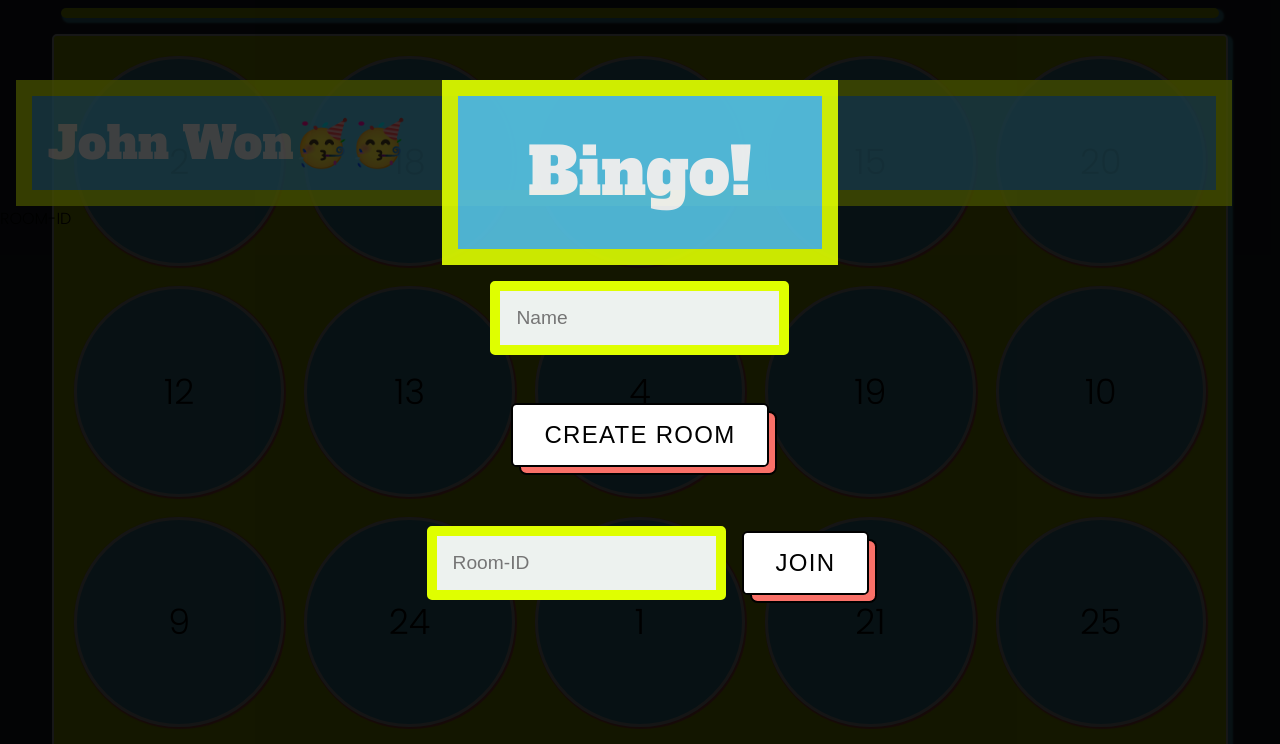
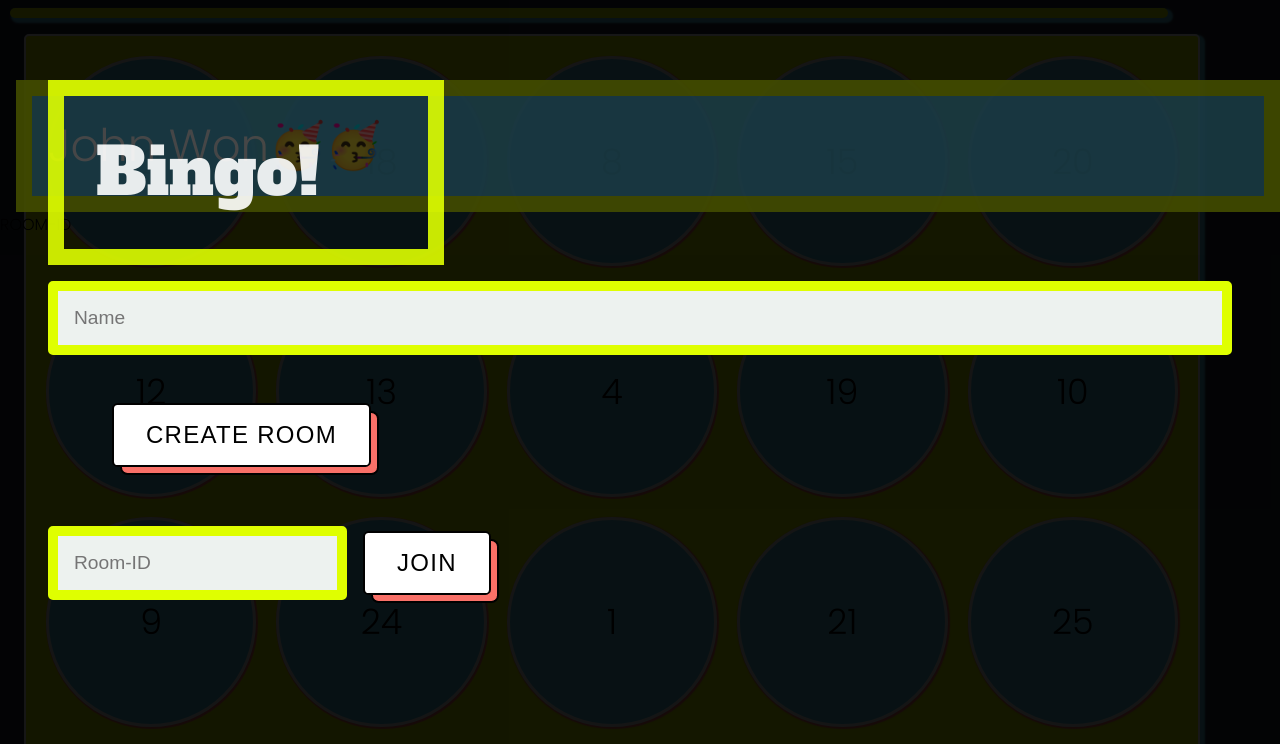
Before and after one commit to aryn117/Bingo, a plain HTML site: page index.html in a window 1280 px wide. Shown: the top 744 px of the page. Drawn offline with Linux system fonts and the light colour scheme.

Commit message:
Update style.css

```diff
--- a/style.css
+++ b/style.css
@@ -13,21 +13,14 @@ body {
   display: flex;
   background-color: var(--raisin-black);
   flex-direction: column;
-  flex-wrap: wrap;
-  align-content: center;
-  justify-content: center;
-  align-items: center;
 }
 
 /*? ****** Room Creation Modal *********************************************/
 
 .splash_container {
   display: flex;
+
   flex-direction: column;
-  flex-wrap: wrap;
-  align-content: center;
-  justify-content: flex-start;
-  align-items: center;
   position: fixed;
   z-index: 5;
   left: 0;
@@ -43,9 +36,15 @@ body {
   font-family: 'Alfa Slab One', cursive;
   font-size: 65px;
   color: white;
+<<<<<<< HEAD
   display: flex;
   margin-top: 5rem;
   justify-content: center;
+=======
+  display: block;
+  margin-top: 5rem;
+  margin-left: 3rem;
+>>>>>>> parent of 30b9e9a (flex fix)
   background-color: var(--vivid-sky-blue);
   opacity: 90%;
   padding: 2rem;
@@ -99,7 +98,11 @@ body {
   background-color: rgba(0, 0, 0, 0.7); /* Black w/ opacity */
 }
 .modal--win {
+<<<<<<< HEAD
   width: 90vw;
+=======
+  width: 400px;
+>>>>>>> parent of 30b9e9a (flex fix)
   font-family: 'Alfa Slab One', cursive;
   font-size: 45px;
   color: white;
@@ -107,7 +110,7 @@ body {
   margin-top: 5rem;
   margin-left: 1rem;
   background-color: var(--vivid-sky-blue);
-  opacity: 80%;
+  opacity: 90%;
   padding: 1rem;
   border: 1rem solid var(--maximum-green-yellow);
 }
@@ -188,7 +191,6 @@ div .modal--button {
 /* Active Bingo Cells */
 .active {
   background-color: var(--vivid-sky-blue);
-
 }
 
 /*?   Current Player List *****************************************/
```
